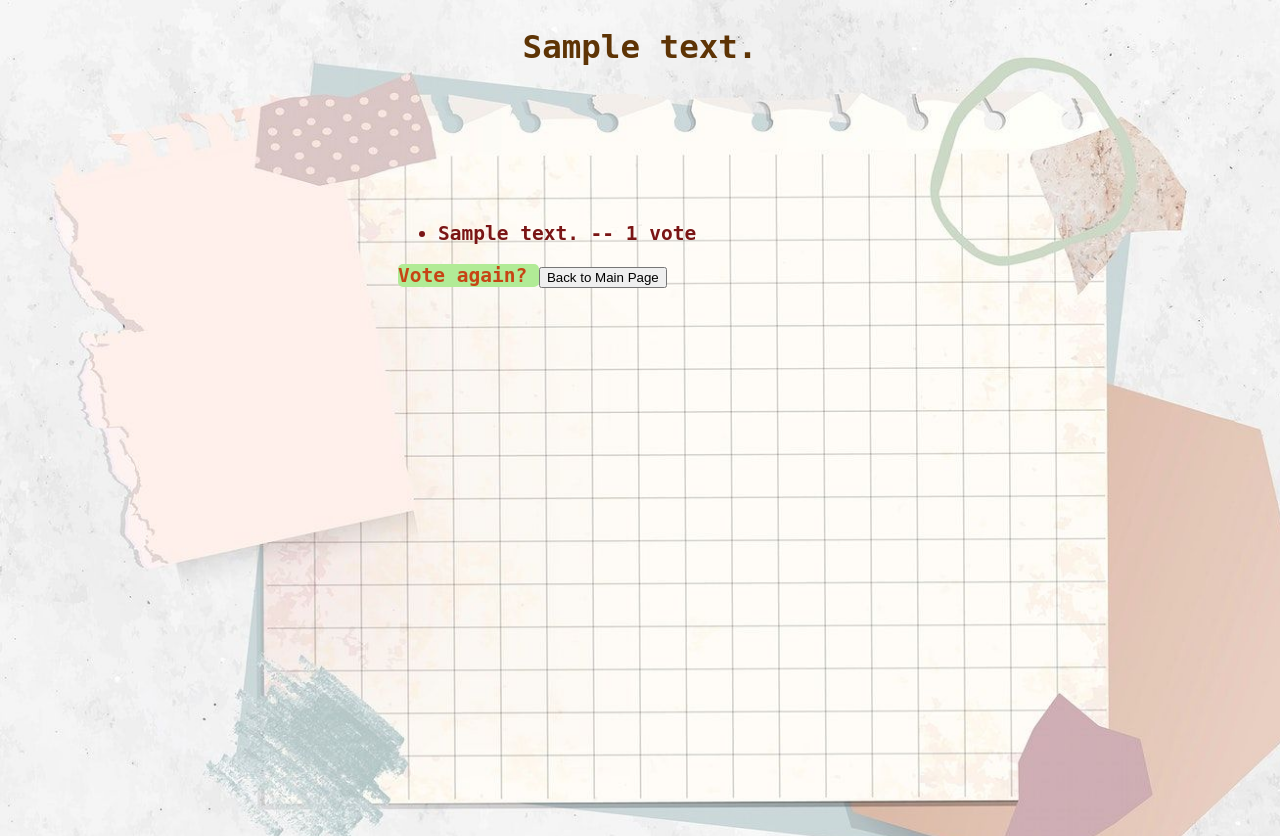
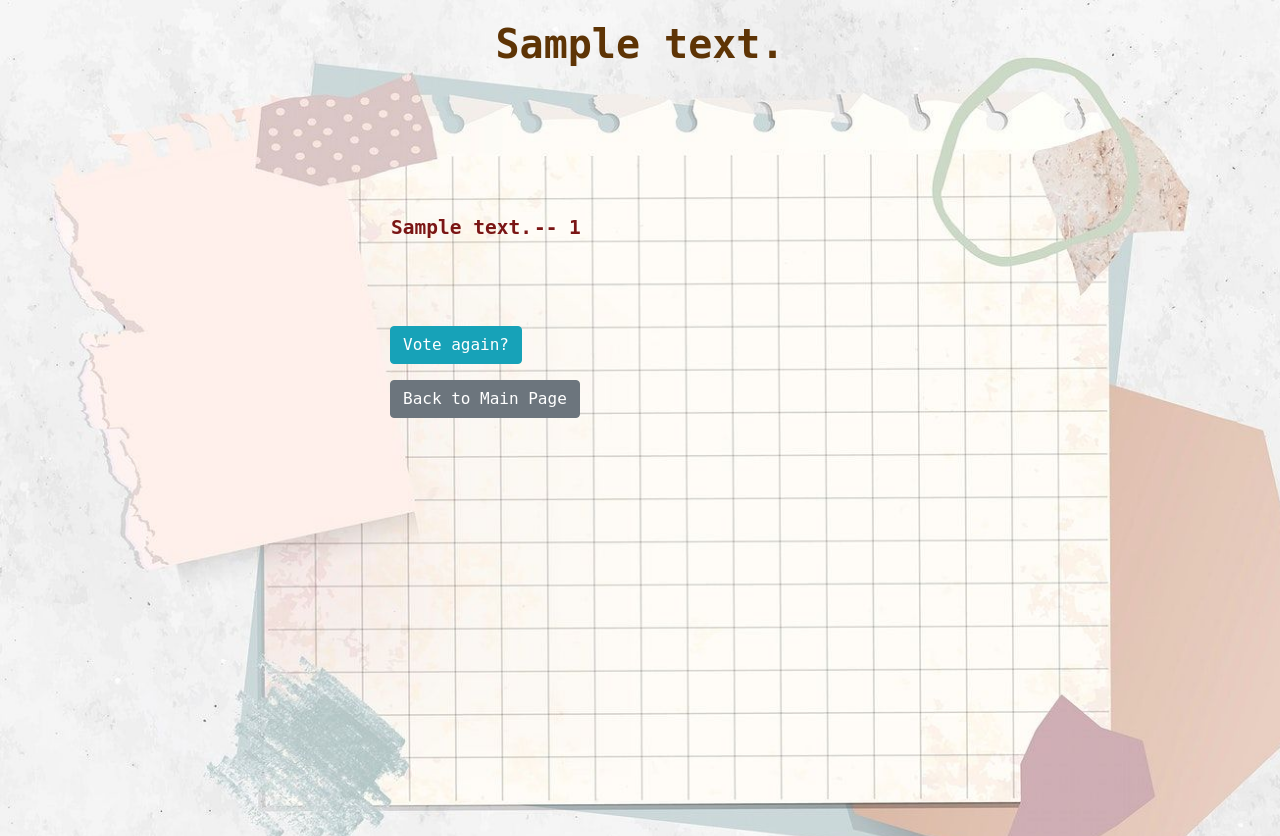
Before and after one commit to Sahadporn/ku-polls, a Django app: template mysite/polls/templates/polls/results.html in a window 1280 px wide. Shown: the top 836 px of the page. Run offline with Django 3.2, Linux system fonts and the light colour scheme; the template is opened without the code that fills it: values that come from a table or form of the project are taken from there, others are empty; tables that the repository leaves empty hold one stand-in row (values such as "Sample post"); some libraries are stand-ins or nearby versions.

Commit message:
add features 8, fix ui for results page.

```diff
--- a/mysite/polls/models.py
+++ b/mysite/polls/models.py
@@ -21,13 +21,13 @@ class Question(models.Model):
         # now = timezone.now()
         # if (self.end_date == False):
         #     return ""
-        return self.end_date >= timezone.now()
+        return self.end_date <= timezone.now()
 
     def is_published(self):
         return timezone.now() >= self.pub_date
 
     def can_vote(self):
-        if (self.is_published() and self.is_poll_end()):
+        if (self.is_published() and not self.is_poll_end()):
             return True
         return False
 
--- a/mysite/polls/static/polls/styleDetail.css
+++ b/mysite/polls/static/polls/styleDetail.css
@@ -1,5 +1,6 @@
 li a {
     color: darkblue;
+    list-style-type: none;
 }
 
 body {
@@ -13,13 +14,16 @@ body {
     font-family: monospace;
     padding-top: 20px;
     font-size: 250%;
+    font-weight: bolder;
     /* background-color: chartreuse; */
 }
 
-#choices {
+#choices ul{
+    list-style-type: none;
+    display: block;
     color: rgb(122, 21, 21);
     font-family: monospace;
-    margin: 320px;
+    margin: 25%;
     margin-top: 10%;
     width: 50%;
     height: 50%;
@@ -28,7 +32,19 @@ body {
     font-size: 150%;
     font-weight: bold;
     /* background-color: rgb(248, 252, 235); */
-    border-radius: 5%;
+}
+
+td {
+    color: rgb(122, 21, 21);
+    font-family: monospace;
+    margin-top: 10%;
+    width: 50%;
+    height: 50%;
+    /* padding-left: 70px; */
+    padding-top: 10px;
+    font-size: 150%;
+    font-weight: bold;
+    /* background-color: rgb(248, 252, 235); */
 }
 
 #vote_box {
@@ -41,16 +57,34 @@ body {
 
 }
 
-#vote_again {
+#column2 {
+    /* background-color: aqua; */
+    margin-top: 15%;
+    width: 100%;
+}
+
+/* #back button{
     background-color: rgb(177, 235, 150);
     font-family: monospace;
     color: rgb(199, 68, 20);
-    margin-top: 10px;
+    border-color: rgb(48, 143, 4);
+} */
+
+#button1 {
+    margin-bottom: auto;
+}
+
+/* #vote_again {
+    background-color: rgb(177, 235, 150);
+    font-family: monospace;
+    color: rgb(199, 68, 20);
+    margin-top: auto;
     border-radius: 5px;
     border-color: rgb(48, 143, 4);
     text-decoration: none;
-}
+    padding-left: 7px;
+} */
 
-#vote_again:hover {
+/* #vote_again:hover {
     color: deeppink;
-}
+} */
--- a/mysite/polls/templates/polls/results.html
+++ b/mysite/polls/templates/polls/results.html
@@ -1,5 +1,7 @@
 {% load static %}
 <link rel="stylesheet" type="text/css" href="{% static 'polls/styleDetail.css' %}">
+<link rel="stylesheet" href="https://stackpath.bootstrapcdn.com/bootstrap/4.5.2/css/bootstrap.min.css"
+    integrity="sha384-JcKb8q3iqJ61gNV9KGb8thSsNjpSL0n8PARn9HuZOnIxN0hoP+VmmDGMN5t9UJ0Z" crossorigin="anonymous">
 
 <h1 id="title">
     {{ question.question_text }}
@@ -7,17 +9,32 @@
 
 <div id="choices">
     <ul>
-        {% for choice in question.choice_set.all %}
         <li>
-            {{ choice.choice_text }} -- {{ choice.votes }} vote{{ choice.votes|pluralize }}
+            <!-- {{ choice.choice_text }} -- {{ choice.votes }}  -->
+            <table id="results">
+                <!-- <tr>
+                    <th>choice</th>
+                    <th>number of vote</th>
+                </tr> -->
+                {% for choice in question.choice_set.all %}
+            <tr>
+                <td>{{ choice.choice_text }}</td>
+                <td> -- {{ choice.votes }}</td>
+            </tr>
+            {% endfor %}
+            </table>
         </li>
-        {% endfor %}
+       <div id="column2" style="column-count: 2; column-fill: balance;">
+
+           <a href="{% url 'polls:detail' question.id %}" style="text-decoration: none;">
+               <!-- Vote again? -->
+            <button type="button" class="btn btn-info" id="button1" style="margin-bottom:16px;">Vote again?</button>
+            </a><br>
+            <a href="{% url 'polls:index' %}" id="back">
+                <!-- <input type="button" value="Back to Main Page"> -->
+                <button type="button" class="btn btn-secondary">Back to Main Page</button>
+            </a>
+        </div>
     </ul>
 
-    <a href="{% url 'polls:detail' question.id %}" id="vote_again">
-        Vote again?
-    </a>
-    <a href="{% url 'polls:index' %}">
-        <input type="button" value="Back to Main Page">
-    </a>
 </div>
--- a/mysite/polls/views.py
+++ b/mysite/polls/views.py
@@ -41,7 +41,8 @@ class IndexView(generic.ListView):
         Return the last five published questions (not including those set to be published in the future).
         """
         published_polls = Question.objects.filter(pub_date__lte=timezone.now()).order_by('-pub_date')[:5]
-        return published_polls
+        return Question.objects.filter(pub_date__lte=timezone.now()).order_by('-pub_date')
+        # return published_polls
 
 class DetailView(generic.DetailView):
     model = Question
```
Also changed, not shown: mysite/mysite/settings.py (+10 -3 lines).
